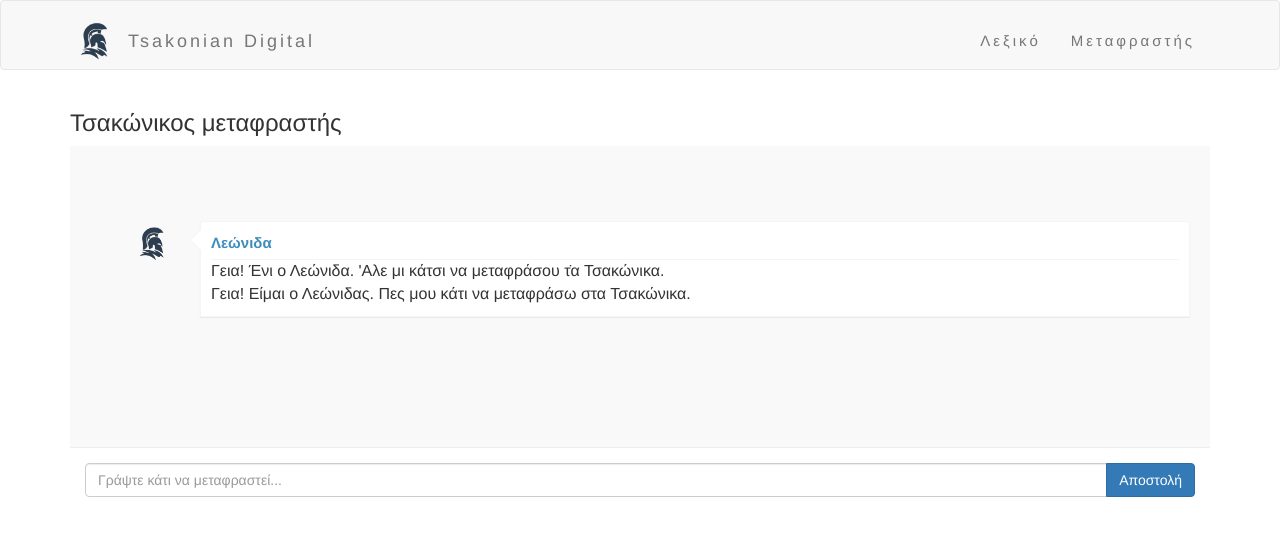
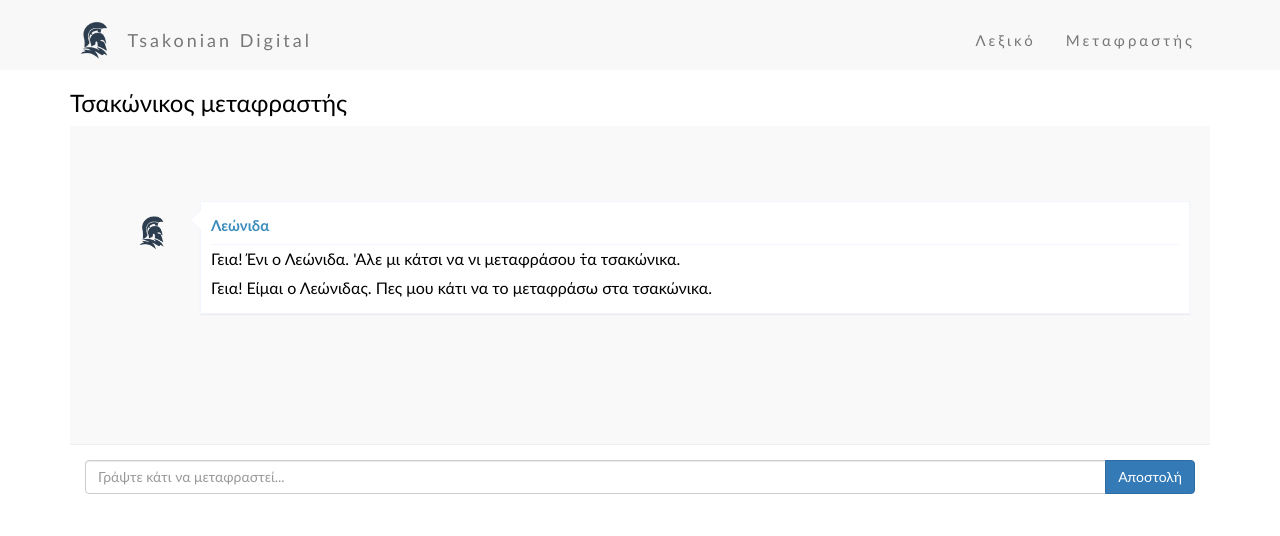
Before and after one commit to jgchaparro/tsakonian_digital, a Django app: page /translator/ in a window 1280 px wide. Shown: the top 536 px of the page. Run offline with Django 4.2, Linux system fonts and the light colour scheme; some libraries are stand-ins or nearby versions.

Commit message:
Inverting CSS order

```diff
--- a/templates/core/base.html
+++ b/templates/core/base.html
@@ -6,9 +6,9 @@
     <meta charset="utf-8">
     <meta name="viewport" content="width=device-width, initial-scale=1, shrink-to-fit=no">
     <title>{% block title %}{% endblock %}</title>
+    <link rel="shortcut icon" type="image/png" href="{% static 'base/imgs/favicon.png' %}"/>
+    <link rel="stylesheet" href="https://maxcdn.bootstrapcdn.com/bootstrap/3.4.1/css/bootstrap.min.css">
     <link rel="stylesheet" href="{% static 'base/css/main.css' %}">
-    <link rel="stylesheet" href="https://maxcdn.bootstrapcdn.com/bootstrap/3.4.1/css/bootstrap.min.css">
-    <link rel="shortcut icon" type="image/png" href="{% static 'base/imgs/favicon.png' %}"/>
     {% block styles %}{% endblock %}
   </head>
   <body>
--- a/templates/translator/index.html
+++ b/templates/translator/index.html
@@ -25,8 +25,8 @@
                         <!-- <small class="pull-right text-muted"><i class="fa fa-clock-o"></i> 12 mins ago</small> -->
                       </div>
                       <div class="message-content">
-                        <p>Γεια! Ένι ο Λεώνιδα. 'Αλε μι κάτσι να μεταφράσου τ̇α Τσακώνικα.</p>
-                        <p>Γεια! Είμαι ο Λεώνιδας. Πες μου κάτι να μεταφράσω στα Τσακώνικα.</p>
+                        <p>Γεια! Ένι ο Λεώνιδα. 'Αλε μι κάτσι να νι μεταφράσου τ̇α τσακώνικα.</p>
+                        <p>Γεια! Είμαι ο Λεώνιδας. Πες μου κάτι να το μεταφράσω στα τσακώνικα.</p>
                       </div>
                     </div>
                   </li>
@@ -112,7 +112,7 @@
         receivedMessageItem.classList.add('message', 'received', 'left', 'clearfix');
         receivedMessageItem.innerHTML = `
           <span class="chat-img pull-left">
-            <img src="https://bootdey.com/img/Content/user_3.jpg" alt="User Avatar">
+            <img src= {% static "base/imgs/TD_logo_small_no_bg.png" %} alt="Leonida">
           </span>
           <div class="message-text chat-body clearfix">
             <div class="header message-sender">
```
